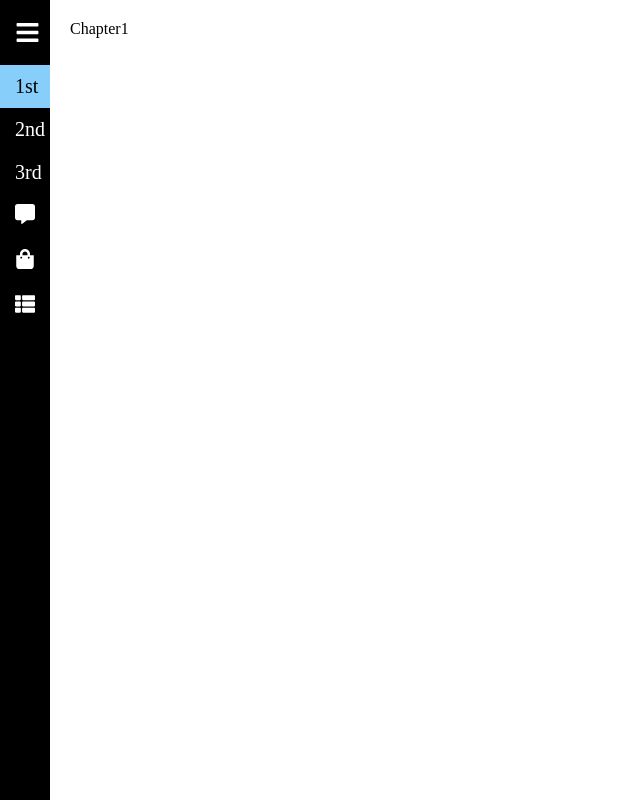
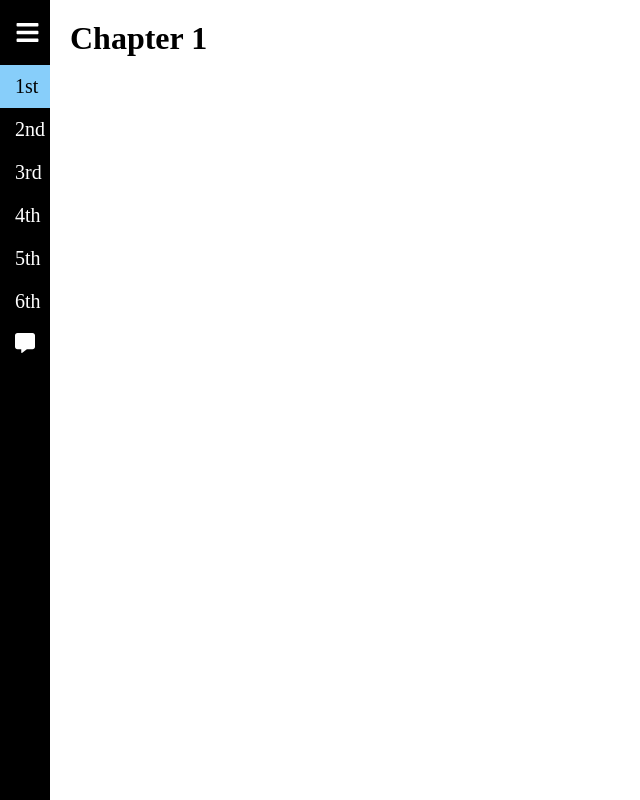
Before and after one commit to Toby-Query/Windows-Of-Death, a React (Vite) app: page / in a window 1280 px wide. Shown: the whole page, without its empty margins (0-640 px from the left). Built offline with nearby package versions, Linux system fonts and the light colour scheme.

Commit message:
edit sidebar

```diff
--- a/src/components/SideBar.tsx
+++ b/src/components/SideBar.tsx
@@ -42,18 +42,23 @@ const Sidebar: React.FC<SidebarProps> = ({ children }) => {
     },
     {
       path: "/Ch4",
-      name: "Comment",
-      icon: <FaCommentAlt />,
+      name: "Chapter",
+      icon: "4th",
     },
     {
       path: "/Ch5",
-      name: "Product",
-      icon: <FaShoppingBag />,
+      name: "Chapter",
+      icon: "5th",
     },
     {
-      path: "/productList",
-      name: "Product List",
-      icon: <FaThList />,
+      path: "/Ch6",
+      name: "Chapter",
+      icon: "6th",
+    },
+    {
+      path: "/Comments",
+      name: "Comment",
+      icon: <FaCommentAlt />,
     },
   ];
 
@@ -62,7 +67,7 @@ const Sidebar: React.FC<SidebarProps> = ({ children }) => {
       <div style={{ width: isOpen ? "200px" : "50px" }} className="sidebar">
         <div className="top_section">
           <h1 style={{ display: isOpen ? "block" : "none" }} className="logo">
-            Logo
+            W.o.D
           </h1>
           <div style={{ marginLeft: isOpen ? "50px" : "0px" }} className="bars">
             <FaBars onClick={toggle} />
--- a/src/pages/Chapter1.tsx
+++ b/src/pages/Chapter1.tsx
@@ -1,7 +1,11 @@
 import React from "react";
 
 function Chapter1() {
-  return <div>Chapter1</div>;
+  return (
+    <div>
+      <h1>Chapter 1</h1>
+    </div>
+  );
 }
 
 export default Chapter1;
```
